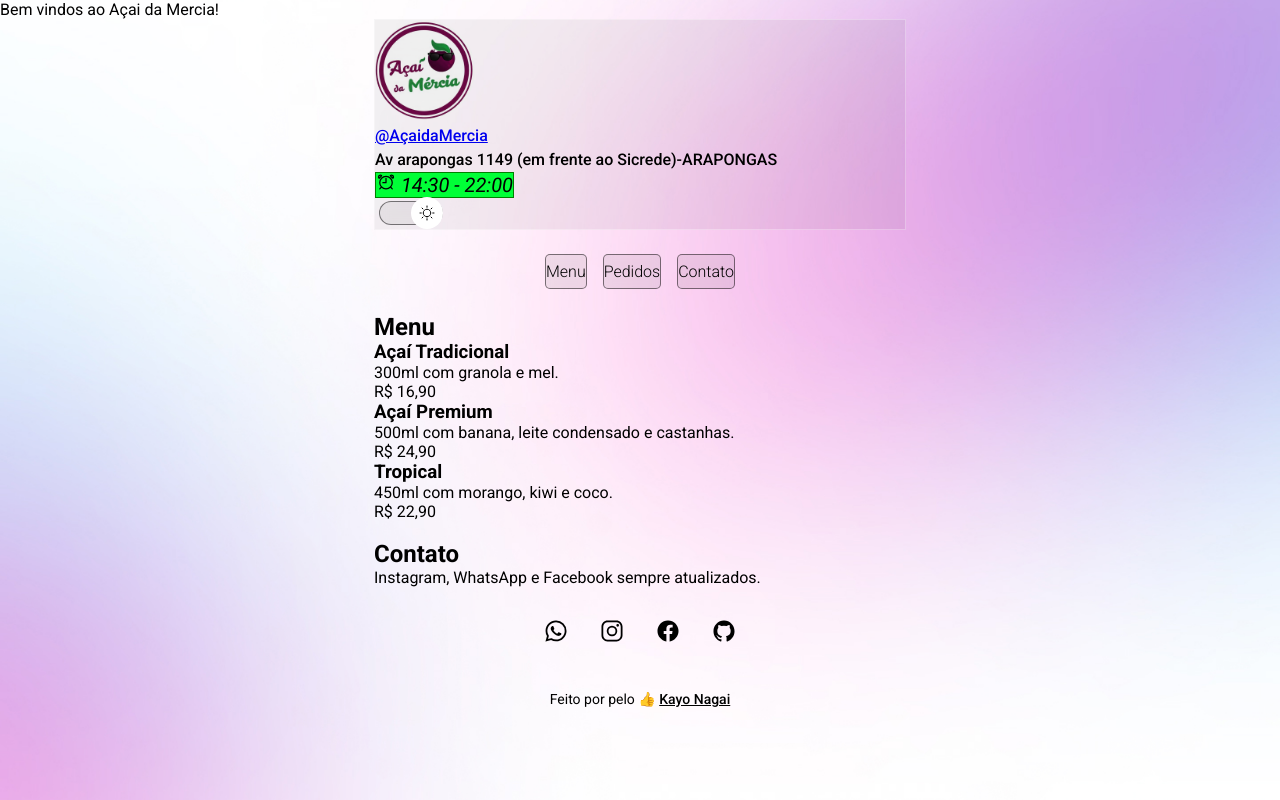
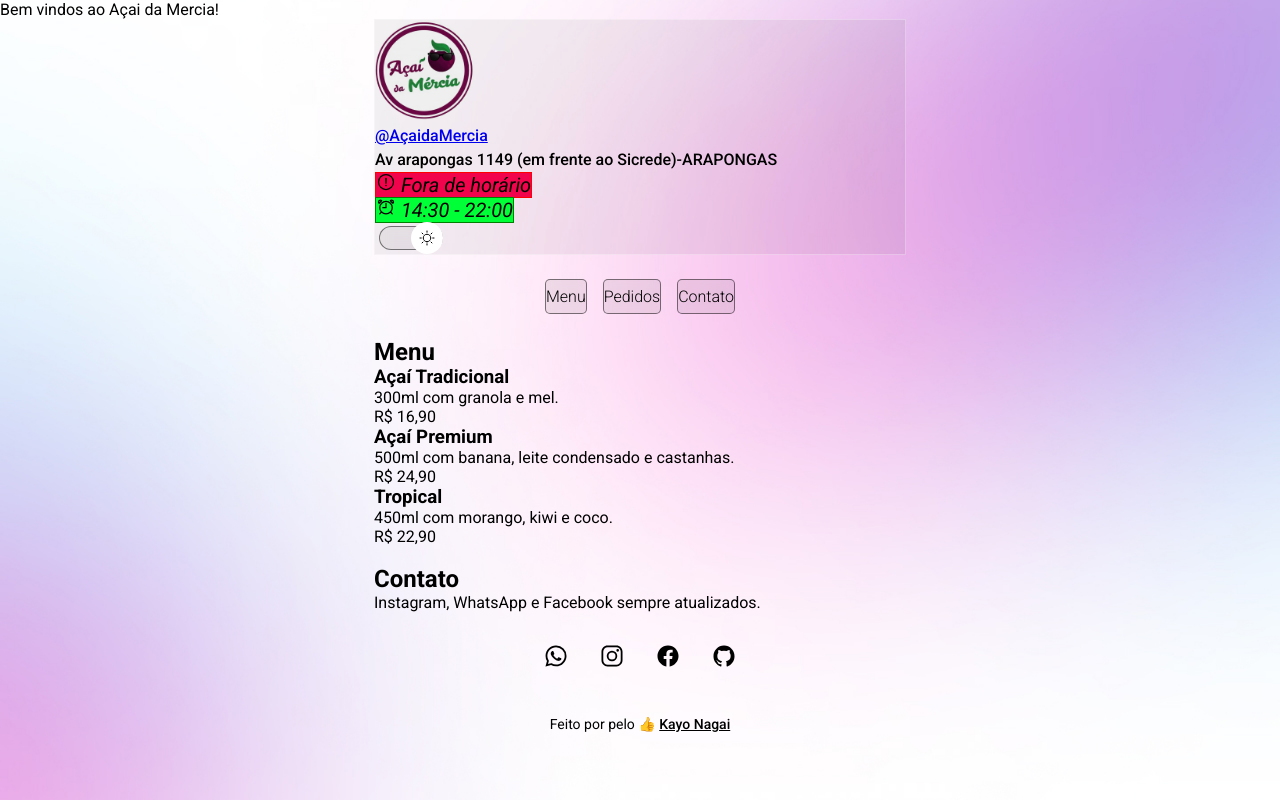
Before and after one commit to Kayo-Nagai117/Acaia_da_Mercia, a website: page index.html in a window 1280 px wide. Drawn offline with nearby package versions, Linux system fonts and the light colour scheme.

Commit message:
Ajusta a estrutura do HTML e melhora o estilo do cabeçalho; adiciona status de funcionamento

```diff
--- a/index.html
+++ b/index.html
@@ -21,8 +21,15 @@
   </head>
 
 
-<body>
+  <body class="desktop no-touch body--light">
 
+    <!-- Estrutura principal do aplicativo -->
+    <div id="q-app">
+      <!-- Container do drawer (menu lateral) -->
+      <!--div class="q-drawer-container">
+        <div class="q-drawer__opener fixed-left"></div>
+        <aside class="q-drawer q-drawer--left q-drawer--bordered q-layout--prevent"></aside>
+      </div-->
 
         <p>Bem vindos ao Açai da Mercia!</p>
 
@@ -35,6 +42,14 @@
 
                   <p class="brand-name"><a href="https://www.instagram.com/acaidamercia" target="_blank">@AçaidaMercia</a></p>
                   <p class="brand-sutitle">Av arapongas 1149 (em frente ao Sicrede)-ARAPONGAS</p>
+
+              <!-- Status de funcionamento -->
+              <div class="informacoes-status fora-horario" href="">
+                  <span class="status">
+                    <i><ion-icon name="alert-circle-outline"></ion-icon></i>
+                    <i class="materaial-icons q-icon notransate" aria-hidden="true" role="presentation">Fora de horário</i>
+                  </span>
+              </div>
 
               <div class="informacoes-status">
                 <span class="hours">
@@ -156,6 +171,7 @@ https://www.linkedin.com/in/kayo-nagai-982606338" target="_blank">Kayo Nagai</a>
 
       </div>
 
+    </div>
 
     <!-- Importação dos ícones do Ionicons -->
     <script type="module" src="https://unpkg.com/ionicons@7.1.0/dist/ionicons/ionicons.esm.js"></script>
--- a/style.css
+++ b/style.css
@@ -71,11 +71,19 @@ body * {
 
 /*header*/
 header {
-border:  solid 1px var(--highlight-color);
-background: var(--surface-color);
+	border:  solid 1px var(--highlight-color);
+	background: var(--surface-color);
 }
 
 /*Relogio*/
+.status {
+	font-size: 20px;
+	border: solid 1px red;
+	background: rgb(241, 4, 75);
+	width: 1px;
+	height: 1px;
+}
+
 .hours {
 	font-size: 20px;
 	border: solid 1px green;
@@ -84,6 +92,7 @@ background: var(--surface-color);
 	height: 1px;
 
 }
+
 
 /*profile*/
 #profile img {
```
Also changed, not shown: script.js (line endings or trailing spaces). Lines whose indentation alone changed are shown as unchanged.
